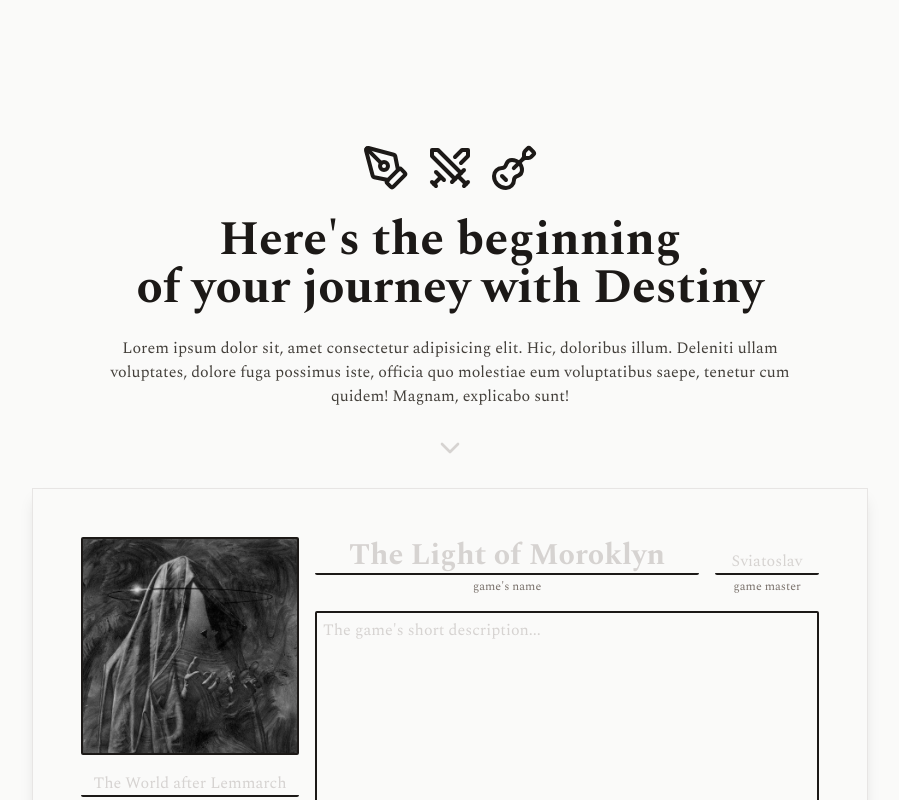
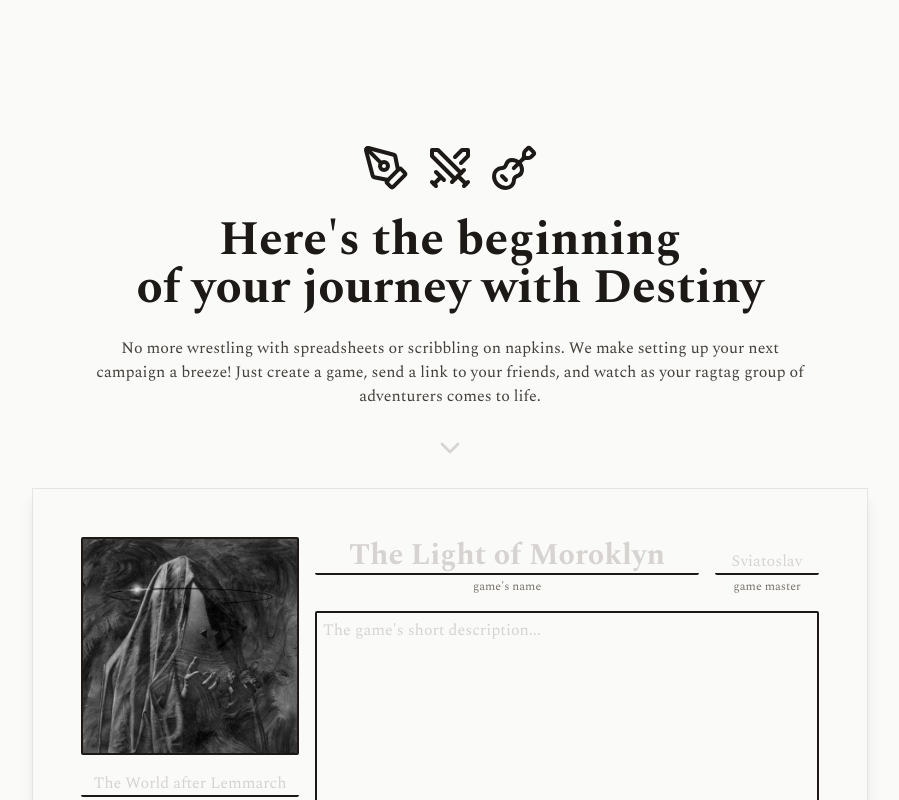
Before and after one commit to vistoriel/destiny-draft, a Next.js app: page / in a window 1280 px wide. Shown: the top 800 px of the page, without its empty margins (190-1089 px from the left). Built offline with nearby package versions, Linux system fonts and the light colour scheme; no server answers.

Commit message:
refactor: update homepage description for clarity and engagement

```diff
--- a/app/page.tsx
+++ b/app/page.tsx
@@ -18,7 +18,7 @@ export default function Home() {
           of your journey with Destiny
         </h1>
         <p className="w-180 text-stone-700">
-          Lorem ipsum dolor sit, amet consectetur adipisicing elit. Hic, doloribus illum. Deleniti ullam voluptates, dolore fuga possimus iste, officia quo molestiae eum voluptatibus saepe, tenetur cum quidem! Magnam, explicabo sunt!
+          No more wrestling with spreadsheets or scribbling on napkins. We make setting up your next campaign a breeze! Just create a game, send a link to your friends, and watch as your ragtag group of adventurers comes to life.
         </p>
         <ChevronDown size={32} className="text-stone-300"/>
       </div>
```
